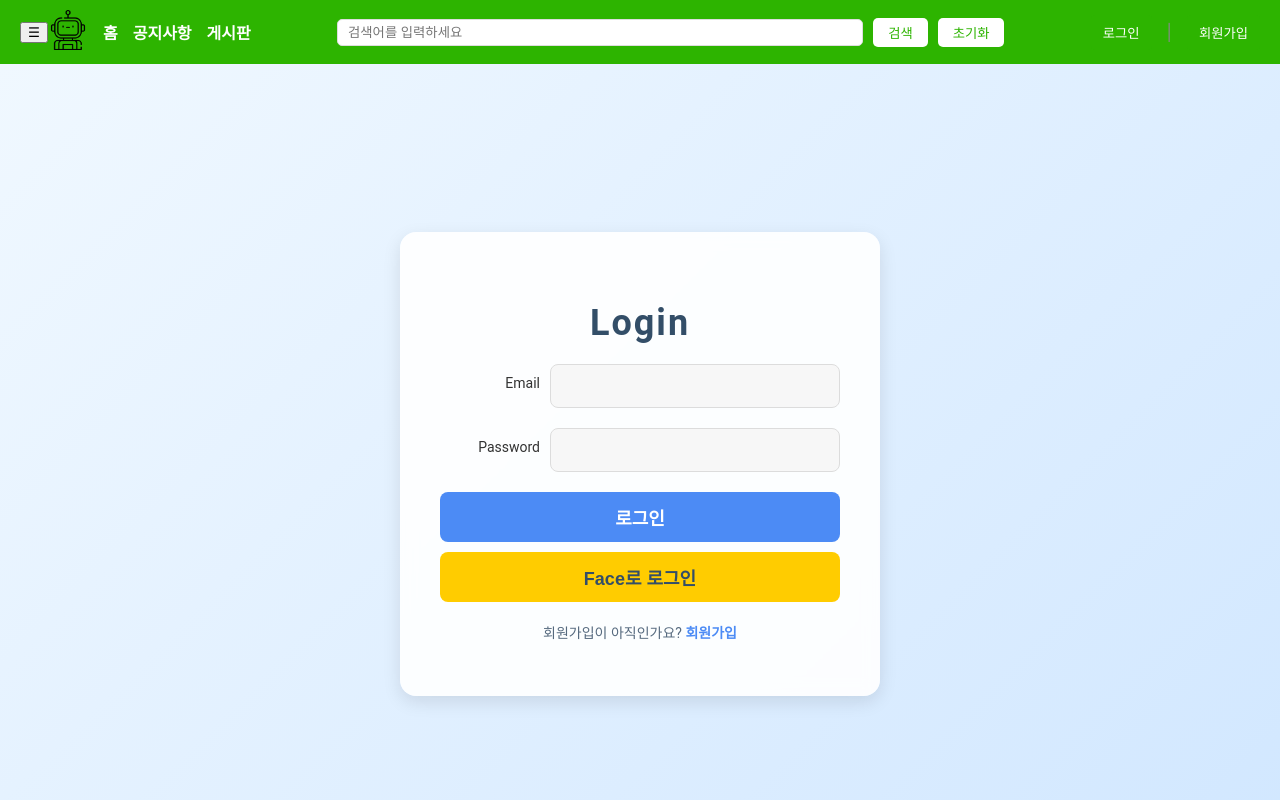
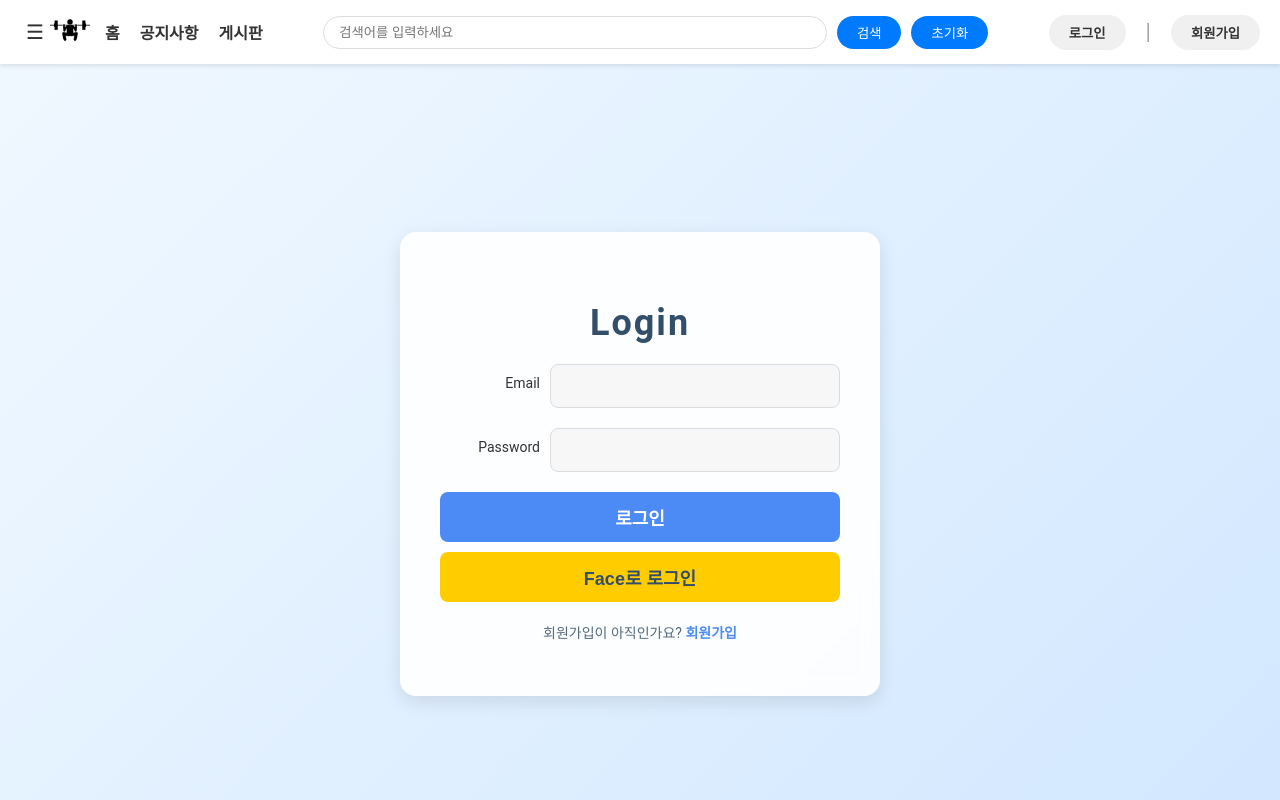
Before and after one commit to eunjiAi/OspreyAi, a React (Create React App) app in the folder client/: page /Login in a window 1280 px wide. Shown: the top 800 px of the page. Built offline with nearby package versions, Linux system fonts and the light colour scheme.

Commit message:
header Update

```diff
--- a/client/src/components/common/Header.js
+++ b/client/src/components/common/Header.js
@@ -5,7 +5,7 @@ import { Link, useLocation } from 'react-router-dom';
 import apiClient from '../../utils/axios';
 import { AuthContext } from '../../AuthProvider';
 
-import logo from '../../images/robot1.png'; // 로고 이미지
+import logo from '../../images/logo.png'; // 로고 이미지
 import styles from './Header.module.css'; // CSS Modules
 
 import Modal from './Modal';     //Modal 컴포넌트 임포트
--- a/client/src/components/common/Header.module.css
+++ b/client/src/components/common/Header.module.css
@@ -1,13 +1,13 @@
-/* src/components/common/Header.module.css */
 .header {
   display: flex;
   justify-content: space-between;
   align-items: center;
   padding: 10px 20px;
-    background-color: #2db400;
-    color: white;
+  background-color: #fff; /* 흰색 헤더 */
+  color: #333;
   position: relative;
   z-index: 2;
+  box-shadow: 0 2px 4px rgba(0, 0, 0, 0.1);
 }
 
 .leftSection {
@@ -27,15 +27,20 @@
 .navList {
   list-style: none;
   display: flex;
-    gap: 15px;
+  gap: 20px;
   margin: 0;
   padding: 0;
 }
 
 .navItem {
-    color: white;
+  color: #333;
   text-decoration: none;
   font-weight: bold;
+  transition: color 0.3s;
+}
+
+.navItem:hover {
+  color: #007bff; /* 연한 푸른색 텍스트 강조 */
 }
 
 .searchBar {
@@ -47,38 +52,69 @@
 }
 
 .searchInput {
-    padding: 5px 10px;
-    border-radius: 5px;
+  padding: 8px 15px;
+  border-radius: 20px;
   border: 1px solid #ddd;
   width: 60%;
+  outline: none;
+  transition: border-color 0.3s;
+}
+
+.searchInput:focus {
+  border-color: #007bff;
 }
 
 .searchButton {
-    background-color: white;
-    color: #2db400;
+  background-color: #007bff;
+  color: #fff;
   border: none;
-    padding: 5px 15px;
-    border-radius: 5px;
+  padding: 7px 20px;
+  border-radius: 20px;
   cursor: pointer;
+  transition: background-color 0.3s;
+}
+
+.searchButton:hover {
+  background-color: #5fa9f5; /* 연한 푸른색 배경 */
 }
 
 .rightSection {
   display: flex;
   align-items: center;
-    gap: 10px;
+  gap: 15px;
 }
 
 .authButton {
-    padding: 8px 12px;
-    color: white;
-    background-color: #2db400;
+  padding: 8px 20px;
+  color: #333;
+  background-color: #f0f0f0;
   text-decoration: none;
   border: none;
-    border-radius: 4px;
+  border-radius: 20px;
   cursor: pointer;
+  transition: background-color 0.3s, color 0.3s;
+  font-weight: bold;
+}
+
+.authButton:hover {
+  background-color: #007bff; /* 연한 푸른색 배경 */
+  color: #fff;
 }
 
 .separator {
   margin: 0 5px;
   color: #888;
 }
+
+.menuButton {
+  font-size: 20px;
+  background: none;
+  border: none;
+  color: #333;
+  cursor: pointer;
+  transition: color 0.3s;
+}
+
+.menuButton:hover {
+  color: #007bff;
+}
--- a/client/src/pages/Home/Home.js
+++ b/client/src/pages/Home/Home.js
@@ -1,7 +1,7 @@
 import React, { useEffect, useState } from 'react';
 import { Link } from 'react-router-dom';
 import './Home.css';
-import robotImage from '../../images/robot1.png';
+import logoImage from '../../images/logo.png';
 
 function Home() {
     const [message, setMessage] = useState("");
@@ -24,16 +24,16 @@ function Home() {
         <div className="home-container">
             <section className="hero">
                 <h1 className="hero-title">OspreyAI</h1>
-                <p className="hero-description">실시간 비전 모니터링 AI 시스템</p>
+                <p className="hero-description">실시간 모니터링 스쿼트 AI</p>
                 <p>{message}</p> {/* Spring Boot 메시지 표시 */}
 
             </section>
             <section className="features">
                 <Link to="/SquatFeedback" className="feature">
                     <div className="feature-icon">
-                        <img src={robotImage} alt="AI Process" />
+                        <img src={logoImage} alt="AI Process" />
                     </div>
-                    <h2 className="feature-title">Real-time Process AI</h2>
+                    <h2 className="feature-title">SquatFeedback AI</h2>
                     <p className="feature-description">OspreyAI</p>
                 </Link>
             </section>
```
Also changed, not shown: client/src/images/logo.png (added), 1 other file (tests, documents, lock files or other folders). Lines whose indentation alone changed are shown as unchanged.
